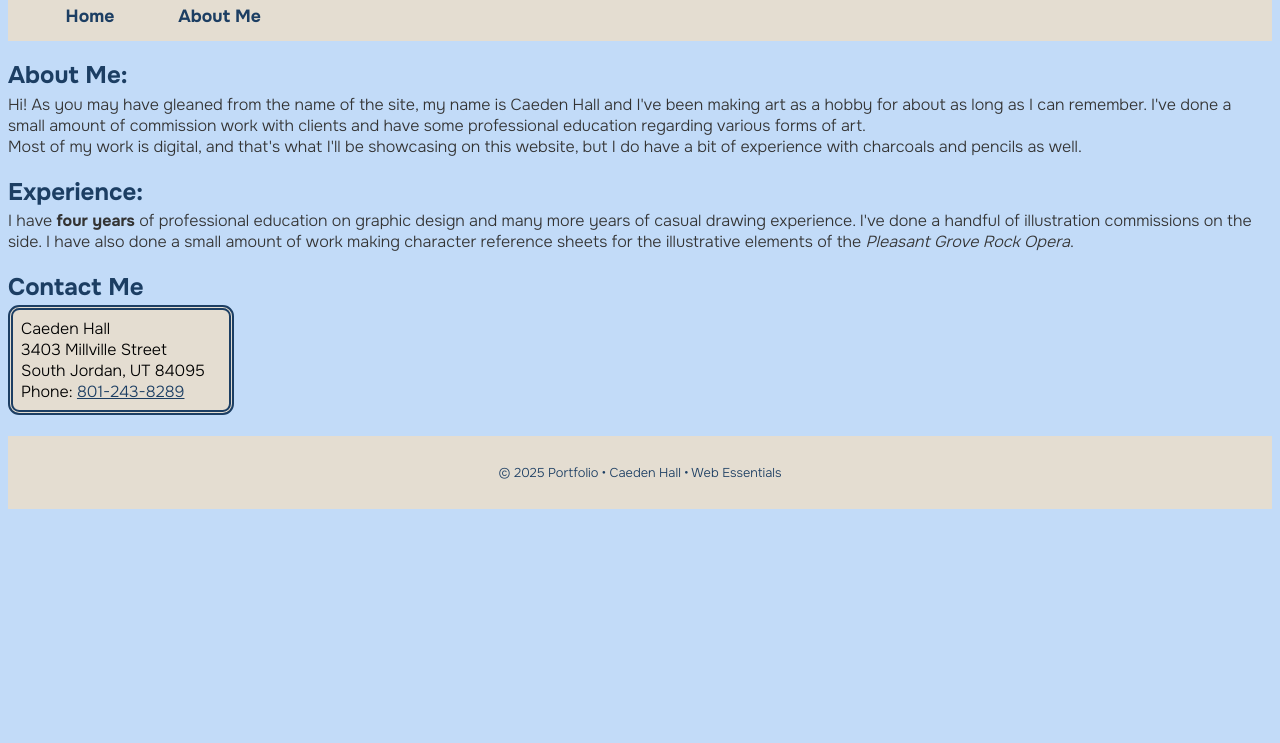
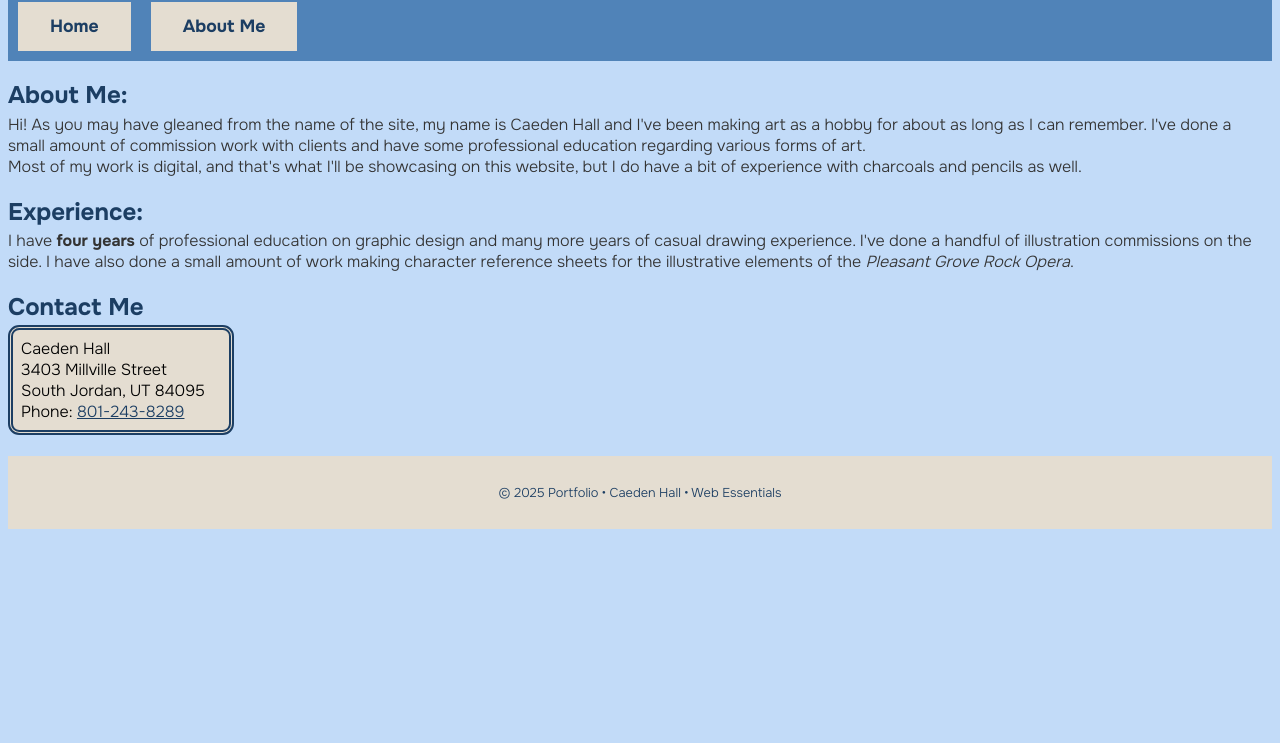
Before and after one commit to TheNamesChall/dwdd1600, a plain HTML site: page website/aboutme.html in a window 1280 px wide. Shown: the part 57-800 px from the top of the page. Drawn offline with Linux system fonts and the light colour scheme.

Commit message:
Update aboutme.html

```diff
--- a/website/aboutme.html
+++ b/website/aboutme.html
@@ -1,9 +1,9 @@
 <!DOCTYPE html>
-<html lang="eng">
+<html lang="en">
 <head>
     <meta charset="UTF-8">
-    <meta name="description" content="This website is dedicated to displaying the works of Caeden Hall."/>
-    <meta name="author" content="Caeden Hall"/>
+    <meta name="description" content="This website is dedicated to displaying the works of Caeden Hall.">
+    <meta name="author" content="Caeden Hall">
     <meta name="viewport" content="width=device-width, initial-scale=1">
     <title>Caeden Hall Portfolio</title>
     <link rel="stylesheet" href="chall.css">
@@ -19,10 +19,10 @@
 
     <!-- Page Navigation -->
     <nav>
-        <ul>
-            <li><a href="index.html">Home</a></li>
-            <li><a href="aboutme.html">About Me</a></li>
-        </ul>
+        <div class="flex-container">
+            <div><a href="index.html">Home</a></div>
+            <div><a href="aboutme.html">About Me</a></div>
+        </div>
     </nav>
     <main>
         <h2>About Me:</h2>
```
